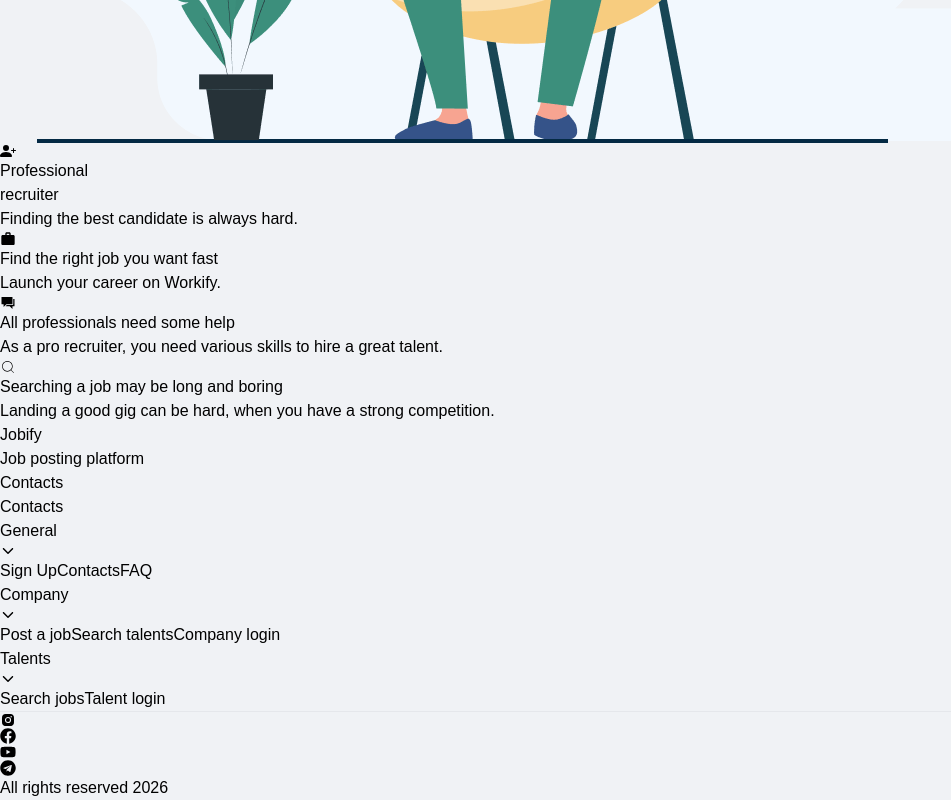
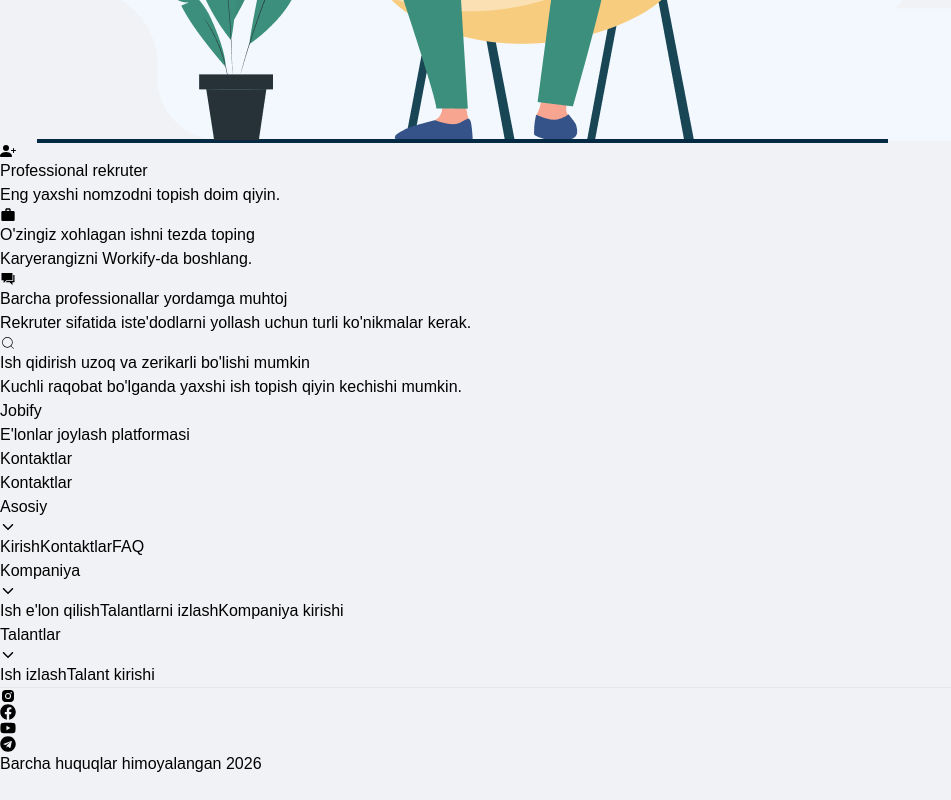
Before and after one commit to xakimdjanov/workify-full, a React (Vite) app: page /home in a window 1280 px wide. Shown: the part 931-1731 px from the top of the page, without its empty margins (0-951 px from the left). After the commit the page ends 1707 px from the top, so only its background shows below. Built offline with nearby package versions, Linux system fonts and the light colour scheme.

Commit message:
footer language done

```diff
--- a/src/Company/Footer/Footer.jsx
+++ b/src/Company/Footer/Footer.jsx
@@ -1,4 +1,5 @@
 import { useState } from "react";
+import { useTranslation } from "react-i18next"; // i18n import
 import { BiLogoInstagramAlt } from "react-icons/bi";
 import { FaFacebook, FaYoutube, FaTelegram } from "react-icons/fa";
 import { IoIosArrowDown } from "react-icons/io";
@@ -6,35 +7,33 @@ import { toast, ToastContainer } from "react-toastify";
 import "react-toastify/dist/ReactToastify.css";
 
 function Footer() {
+    const { t } = useTranslation(); // t funksiyasi
     const [openSection, setOpenSection] = useState(null);
 
     const toggleSection = (section) => {
         setOpenSection(openSection === section ? null : section);
     };
 
-    // Sahifani yangilab o'tish va Auth tekshiruvi (Company yoki Talent uchun)
     const handleLinkClick = (path, isAuthRequired = false, userType = "company") => {
         if (isAuthRequired) {
-            const token = localStorage.getItem("token"); // Auth tekshiruvi
+            const token = localStorage.getItem("token");
             if (!token) {
-                toast.error("Akkauntga kirilmagan! Iltimos, tizimga kiring.");
+                toast.error(t('footer.auth_error')); // Tarjima qilingan xabar
 
                 setTimeout(() => {
-                    // Agar userType 'talent' bo'lsa talent loginiga, aks holda company loginiga
                     const loginPath = userType === "talent" ? "/talent/signin" : "/company/signin";
                     window.location.href = `${loginPath}?redirect=${encodeURIComponent(path)}`;
                 }, 1500);
                 return;
             }
         }
-        // BARCHA page refresh bo'lib o'tadi
         window.location.href = path;
     };
 
-    <ToastContainer position="top-right" autoClose={3000} />
-
     return (
         <footer className="w-full min-h-[497px] flex items-center justify-center bg-[#163D5C] py-8">
+            <ToastContainer position="top-right" autoClose={3000} />
+
             <div className="w-full px-4 sm:px-6 lg:px-8 max-w-[1200px] mx-auto">
                 {/* TOP */}
                 <div className="w-full h-auto md:h-[252px] flex flex-col md:flex-row justify-between gap-8 md:gap-6 mb-8 md:mb-0">
@@ -43,13 +42,13 @@ function Footer() {
                         <div className="flex justify-between items-center md:items-start w-full">
                             <div>
                                 <p className="text-white text-[28px] md:text-[35px] font-bold">Jobify</p>
-                                <p className="text-white text-[16px] md:text-[20px] mt-1 md:mt-2">Job posting platform</p>
+                                <p className="text-white text-[16px] md:text-[20px] mt-1 md:mt-2">{t('footer.brand_desc')}</p>
                             </div>
                             <button
                                 onClick={() => handleLinkClick("/contacts")}
                                 className="md:hidden px-6 py-2 bg-white text-[#163D5C] font-bold rounded-lg text-[14px]"
                             >
-                                Contacts
+                                {t('footer.contacts_btn')}
                             </button>
                         </div>
 
@@ -57,7 +56,7 @@ function Footer() {
                             onClick={() => handleLinkClick("/contacts")}
                             className="hidden md:block w-[211px] h-[50px] bg-white text-[#163D5C] font-bold text-[20px] rounded-[8px] hover:bg-[#163D5C] hover:text-white hover:border hover:border-white transition-all duration-300"
                         >
-                            Contacts
+                            {t('footer.contacts_btn')}
                         </button>
                     </div>
 
@@ -67,15 +66,15 @@ function Footer() {
                             className="flex items-center justify-between py-4 md:py-0 md:mb-[20px] cursor-pointer md:cursor-default"
                             onClick={() => toggleSection('general')}
                         >
-                            <p className="text-white font-semibold text-[18px] md:text-[20px]">General</p>
+                            <p className="text-white font-semibold text-[18px] md:text-[20px]">{t('footer.general_title')}</p>
                             <span className="md:hidden">
                                 <IoIosArrowDown className={`text-white transition-transform duration-300 ${openSection === 'general' ? 'rotate-180' : ''}`} />
                             </span>
                         </div>
                         <div className={`grid transition-all duration-300 ease-in-out md:block ${openSection === 'general' ? 'grid-rows-[1fr] opacity-100' : 'grid-rows-[0fr] opacity-0 md:opacity-100'}`}>
                             <div className="flex flex-col gap-2 md:gap-[10px] pb-4 md:pb-0 overflow-hidden">
-                                <span onClick={() => handleLinkClick("/roleSelection")} className="text-white hover:text-slate-400 text-[14px] font-medium cursor-pointer">Sign Up</span>
-                                <span onClick={() => handleLinkClick("/contacts")} className="text-white hover:text-slate-400 text-[14px] font-medium cursor-pointer">Contacts</span>
+                                <span onClick={() => handleLinkClick("/roleSelection")} className="text-white hover:text-slate-400 text-[14px] font-medium cursor-pointer">{t('nav.signin')}</span>
+                                <span onClick={() => handleLinkClick("/contacts")} className="text-white hover:text-slate-400 text-[14px] font-medium cursor-pointer">{t('footer.contacts_btn')}</span>
                                 <span onClick={() => handleLinkClick("/faq")} className="text-white hover:text-slate-400 text-[14px] font-medium cursor-pointer">FAQ</span>
                             </div>
                         </div>
@@ -87,16 +86,16 @@ function Footer() {
                             className="flex items-center justify-between py-4 md:py-0 md:mb-[20px] cursor-pointer md:cursor-default"
                             onClick={() => toggleSection('company')}
                         >
-                            <p className="text-white font-semibold text-[18px] md:text-[20px]">Company</p>
+                            <p className="text-white font-semibold text-[18px] md:text-[20px]">{t('user.company')}</p>
                             <span className="md:hidden">
                                 <IoIosArrowDown className={`text-white transition-transform duration-300 ${openSection === 'company' ? 'rotate-180' : ''}`} />
                             </span>
                         </div>
                         <div className={`grid transition-all duration-300 ease-in-out md:block ${openSection === 'company' ? 'grid-rows-[1fr] opacity-100' : 'grid-rows-[0fr] opacity-0 md:opacity-100'}`}>
                             <div className="flex flex-col gap-2 md:gap-[10px] pb-4 md:pb-0 overflow-hidden">
-                                <span onClick={() => handleLinkClick("/company/post-job", true, "company")} className="text-white hover:text-slate-400 text-[14px] font-medium cursor-pointer">Post a job</span>
-                                <span onClick={() => handleLinkClick("/company/talents", true, "company")} className="text-white hover:text-slate-400 text-[14px] font-medium cursor-pointer">Search talents</span>
-                                <span onClick={() => handleLinkClick("/company/signin")} className="text-white hover:text-slate-400 text-[14px] font-medium cursor-pointer">Company login</span>
+                                <span onClick={() => handleLinkClick("/company/post-job", true, "company")} className="text-white hover:text-slate-400 text-[14px] font-medium cursor-pointer">{t('footer.post_job')}</span>
+                                <span onClick={() => handleLinkClick("/company/talents", true, "company")} className="text-white hover:text-slate-400 text-[14px] font-medium cursor-pointer">{t('footer.search_talents')}</span>
+                                <span onClick={() => handleLinkClick("/company/signin")} className="text-white hover:text-slate-400 text-[14px] font-medium cursor-pointer">{t('footer.company_login')}</span>
                             </div>
                         </div>
                     </div>
@@ -107,16 +106,15 @@ function Footer() {
                             className="flex items-center justify-between py-4 md:py-0 md:mb-[20px] cursor-pointer md:cursor-default"
                             onClick={() => toggleSection('talents')}
                         >
-                            <p className="text-white font-semibold text-[18px] md:text-[20px]">Talents</p>
+                            <p className="text-white font-semibold text-[18px] md:text-[20px]">{t('nav.talents')}</p>
                             <span className="md:hidden">
                                 <IoIosArrowDown className={`text-white transition-transform duration-300 ${openSection === 'talents' ? 'rotate-180' : ''}`} />
                             </span>
                         </div>
                         <div className={`grid transition-all duration-300 ease-in-out md:block ${openSection === 'talents' ? 'grid-rows-[1fr] opacity-100' : 'grid-rows-[0fr] opacity-0 md:opacity-100'}`}>
                             <div className="flex flex-col gap-2 md:gap-[10px] pb-4 md:pb-0 overflow-hidden">
-                                {/* Search jobs endi talent authnini tekshiradi */}
-                                <span onClick={() => handleLinkClick("/talent/matches", true, "talent")} className="text-white hover:text-slate-400 text-[14px] font-medium cursor-pointer">Search jobs</span>
-                                <span onClick={() => handleLinkClick("/talent/signin")} className="text-white hover:text-slate-400 text-[14px] font-medium cursor-pointer">Talent login</span>
+                                <span onClick={() => handleLinkClick("/talent/matches", true, "talent")} className="text-white hover:text-slate-400 text-[14px] font-medium cursor-pointer">{t('footer.search_jobs')}</span>
+                                <span onClick={() => handleLinkClick("/talent/signin")} className="text-white hover:text-slate-400 text-[14px] font-medium cursor-pointer">{t('footer.talent_login')}</span>
                             </div>
                         </div>
                     </div>
@@ -133,7 +131,7 @@ function Footer() {
                             <a href="https://t.me" target="_blank" rel="noreferrer" className="hover:text-slate-300 transition-transform hover:-translate-y-1"><FaTelegram /></a>
                         </div>
                         <p className="md:order-1 text-[#E1E6F0] text-[16px] md:text-[20px] font-[300] text-center md:text-left">
-                            All rights reserved {new Date().getFullYear()}
+                            {t('footer.rights')} {new Date().getFullYear()}
                         </p>
                     </div>
                 </div>
--- a/src/Company/Home/Home.jsx
+++ b/src/Company/Home/Home.jsx
@@ -1,3 +1,4 @@
+import { useTranslation } from 'react-i18next'; // Hook import qilindi
 import Header from "../Header/Header.jsx";
 import Footer from "../Footer/Footer.jsx";
 
@@ -9,87 +10,84 @@ import { CiSearch } from "react-icons/ci";
 import imgHome from "../../assets/imgHome.png";
 
 function Home() {
+    const { t } = useTranslation(); // t funksiyasi olindi
+
     return (
         <div className="w-full min-h-screen lg:h-[1580px] flex items-center justify-between flex-col bg-white overflow-x-hidden">
             <Header />
 
             <section className="w-full lg:h-auto flex items-center justify-between flex-col">
 
-                {/* Hero Section - flex-shrink va min-width bilan mustahkamlandi */}
+                {/* Hero Section */}
                 <section className="relative px-4 sm:px-8 md:px-16 lg:px-24 py-10 md:py-20 lg:pt-10 lg:pb-20 flex justify-center items-center flex-col lg:flex-row max-w-[1440px] mx-auto gap-12 w-full">
 
-                    {/* Matn qismi: flex-1 va min-w-0 siqilishni oldini oladi */}
+                    {/* Matn qismi */}
                     <div className="w-full lg:w-1/2 z-10 text-center lg:text-left order-2 lg:order-1 flex flex-col items-center lg:items-start flex-1 min-w-0">
                         <h2 className="text-3xl sm:text-4xl lg:text-[50px] font-semibold text-[#343C44] mb-4 leading-tight">
-                            Find aspiring talents <br className="hidden md:block" /> and great employers
+                            {t('home.hero_title_1')} <br className="hidden md:block" /> {t('home.hero_title_2')}
                         </h2>
 
                         <p className="text-gray-500 text-sm md:text-base mb-6 md:mb-8 max-w-sm leading-relaxed">
-                            Finding the best candidate is always hard. Tell us what you are
-                            looking for and choose one from among the best.
+                            {t('home.hero_desc')}
                         </p>
                     </div>
 
-                    {/* Rasm qismi: Kenglikni qat'iy saqlash uchun konteyner */}
+                    {/* Rasm qismi */}
                     <div className="w-full lg:w-1/2 flex justify-center items-center order-1 lg:order-2 relative px-4 flex-1">
                         <div className="absolute inset-0 rounded-full blur-[80px] md:blur-[100px] opacity-30 scale-90 md:scale-110 mx-auto bg-blue-50/50"></div>
 
-                        {/* Rasm konteyneri: Refreshda joy saqlab turishi uchun */}
                         <div className="w-full max-w-[320px] sm:max-w-[450px] md:max-w-[650px] lg:max-w-[750px] relative z-10">
                             <img
                                 src={imgHome}
                                 alt="Hero"
-                                // 'eager' yuklash tezligini oshiradi
                                 loading="eager"
                                 className="w-full h-auto object-contain transition-transform duration-500 hover:scale-105 mx-auto block"
-                                // Rasm balandligini taxminiy belgilab qo'yamiz (sakrashni yo'qotadi)
                                 style={{ minHeight: '300px' }}
                             />
                         </div>
                     </div>
                 </section>
 
-                {/* Features Section - sening asl dizayning */}
+                {/* Features Section */}
                 <div className="w-full max-w-[1128px] px-6 py-20 lg:py-10 grid grid-cols-1 sm:grid-cols-2 lg:flex lg:justify-between gap-10 lg:gap-0">
 
-                    {/* Har bir cardga 'hover:-translate-y-2' va 'hover:scale-105' qo'shildi */}
                     <div className="w-full lg:w-[210px] flex flex-col lg:mt-[20px] group cursor-pointer transition-all duration-300 hover:-translate-y-2 hover:scale-105">
                         <BsPersonPlusFill className="text-[35px] text-[#C2C2C2] group-hover:text-[#343C44] transition-colors duration-300" />
                         <div className="text-xl text-[#343C44] font-normal pt-[10px]">
-                            Professional <br className="hidden lg:block" /> recruiter
+                            {t('home.feature1_title')}
                         </div>
                         <div className="text-base text-[#AAAAAA] font-normal pt-[10px]">
-                            Finding the best candidate is always hard.
+                            {t('home.feature1_desc')}
                         </div>
                     </div>
 
                     <div className="w-full lg:w-[210px] flex flex-col lg:mt-[20px] group cursor-pointer transition-all duration-300 hover:-translate-y-2 hover:scale-105">
                         <MdWork className="text-[35px] text-[#C2C2C2] group-hover:text-[#343C44] transition-colors duration-300" />
                         <div className="text-xl text-[#343C44] font-normal pt-[10px]">
-                            Find the right job you want fast
+                            {t('home.feature2_title')}
                         </div>
                         <div className="text-base text-[#AAAAAA] font-normal pt-[10px]">
-                            Launch your career on Workify.
+                            {t('home.feature2_desc')}
                         </div>
                     </div>
 
                     <div className="w-full lg:w-[210px] flex flex-col lg:mt-[20px] group cursor-pointer transition-all duration-300 hover:-translate-y-2 hover:scale-105">
                         <IoMdChatboxes className="text-[35px] text-[#C2C2C2] group-hover:text-[#343C44] transition-colors duration-300" />
                         <div className="text-xl text-[#343C44] font-normal pt-[10px]">
-                            All professionals need some help
+                            {t('home.feature3_title')}
                         </div>
                         <div className="text-base text-[#AAAAAA] font-normal pt-[10px]">
-                            As a pro recruiter, you need various skills to hire a great talent.
+                            {t('home.feature3_desc')}
                         </div>
                     </div>
 
                     <div className="w-full lg:w-[210px] flex flex-col lg:mt-[20px] group cursor-pointer transition-all duration-300 hover:-translate-y-2 hover:scale-105">
                         <CiSearch className="text-[35px] text-[#C2C2C2] group-hover:text-[#343C44] transition-colors duration-300" />
                         <div className="text-xl text-[#343C44] font-normal pt-[10px]">
-                            Searching a job may be long and boring
+                            {t('home.feature4_title')}
                         </div>
                         <div className="text-base text-[#AAAAAA] font-normal pt-[10px]">
-                            Landing a good gig can be hard, when you have a strong competition.
+                            {t('home.feature4_desc')}
                         </div>
                     </div>
 
--- a/src/i18n/locales/en.json
+++ b/src/i18n/locales/en.json
@@ -20,5 +20,30 @@
         "no": "No",
         "yes": "Yes"
     },
-    "language": "Select Language"
+    "language": "Select Language",
+    "home": {
+        "hero_title_1": "Find aspiring talents",
+        "hero_title_2": "and great employers",
+        "hero_desc": "Finding the best candidate is always hard. Tell us what you are looking for and choose one from among the best.",
+        "feature1_title": "Professional recruiter",
+        "feature1_desc": "Finding the best candidate is always hard.",
+        "feature2_title": "Find the right job you want fast",
+        "feature2_desc": "Launch your career on Workify.",
+        "feature3_title": "All professionals need some help",
+        "feature3_desc": "As a pro recruiter, you need various skills to hire a great talent.",
+        "feature4_title": "Searching a job may be long and boring",
+        "feature4_desc": "Landing a good gig can be hard, when you have a strong competition."
+    },
+    "footer": {
+        "brand_desc": "Job posting platform",
+        "contacts_btn": "Contacts",
+        "general_title": "General",
+        "post_job": "Post a job",
+        "search_talents": "Search talents",
+        "company_login": "Company login",
+        "search_jobs": "Search jobs",
+        "talent_login": "Talent login",
+        "rights": "All rights reserved",
+        "auth_error": "Not logged in! Please sign in to your account."
+    }
 }
--- a/src/i18n/locales/ru.json
+++ b/src/i18n/locales/ru.json
@@ -20,5 +20,30 @@
         "no": "Нет",
         "yes": "Да"
     },
-    "language": "Выберите язык"
+    "language": "Выберите язык",
+    "home": {
+        "hero_title_1": "Найдите амбициозных талантов",
+        "hero_title_2": "и отличных работодателей",
+        "hero_desc": "Найти лучшего кандидата всегда непросто. Расскажите нам, кого вы ищете, и выберите лучшего из лучших.",
+        "feature1_title": "Профессиональный рекрутер",
+        "feature1_desc": "Поиск лучшего кандидата — это всегда сложная задача.",
+        "feature2_title": "Найдите подходящую работу быстро",
+        "feature2_desc": "Начните свою карьеру вместе с Workify.",
+        "feature3_title": "Профессионалам тоже нужна помощь",
+        "feature3_desc": "Как профессиональному рекрутеру, вам нужны разные навыки для найма талантов.",
+        "feature4_title": "Поиск работы может быть долгим и скучным",
+        "feature4_desc": "Найти хорошую работу может быть трудно, когда на рынке высокая конкуренция."
+    },
+    "footer": {
+        "brand_desc": "Платформа для публикации вакансий",
+        "contacts_btn": "Контакты",
+        "general_title": "Общее",
+        "post_job": "Опубликовать вакансию",
+        "search_talents": "Поиск талантов",
+        "company_login": "Вход для компаний",
+        "search_jobs": "Поиск работы",
+        "talent_login": "Вход для талантов",
+        "rights": "Все права защищены",
+        "auth_error": "Вы не вошли в систему! Пожалуйста, войдите в свой аккаунт."
+    }
 }
--- a/src/i18n/locales/uz.json
+++ b/src/i18n/locales/uz.json
@@ -20,5 +20,30 @@
         "no": "Yo'q",
         "yes": "Ha"
     },
-    "language": "Tilni tanlang"
+    "language": "Tilni tanlang",
+    "home": {
+        "hero_title_1": "Intiluvchan iste'dodlar",
+        "hero_title_2": "va ajoyib ish beruvchilarni toping",
+        "hero_desc": "Eng yaxshi nomzodni topish doim qiyin. Bizga nima qidirayotganingizni ayting va eng yaxshilar orasidan birini tanlang.",
+        "feature1_title": "Professional rekruter",
+        "feature1_desc": "Eng yaxshi nomzodni topish doim qiyin.",
+        "feature2_title": "O'zingiz xohlagan ishni tezda toping",
+        "feature2_desc": "Karyerangizni Workify-da boshlang.",
+        "feature3_title": "Barcha professionallar yordamga muhtoj",
+        "feature3_desc": "Rekruter sifatida iste'dodlarni yollash uchun turli ko'nikmalar kerak.",
+        "feature4_title": "Ish qidirish uzoq va zerikarli bo'lishi mumkin",
+        "feature4_desc": "Kuchli raqobat bo'lganda yaxshi ish topish qiyin kechishi mumkin."
+    },
+    "footer": {
+        "brand_desc": "E'lonlar joylash platformasi",
+        "contacts_btn": "Kontaktlar",
+        "general_title": "Asosiy",
+        "post_job": "Ish e'lon qilish",
+        "search_talents": "Talantlarni izlash",
+        "company_login": "Kompaniya kirishi",
+        "search_jobs": "Ish izlash",
+        "talent_login": "Talant kirishi",
+        "rights": "Barcha huquqlar himoyalangan",
+        "auth_error": "Akkauntga kirilmagan! Iltimos, tizimga kiring."
+    }
 }
```
